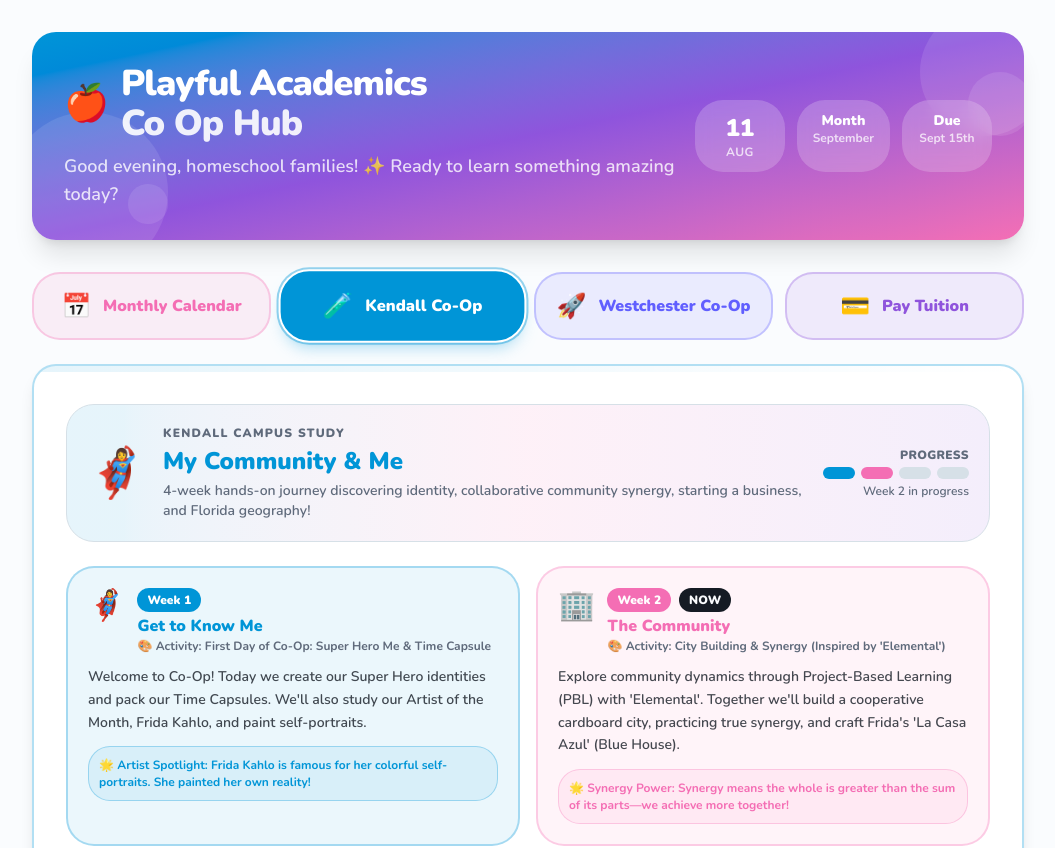
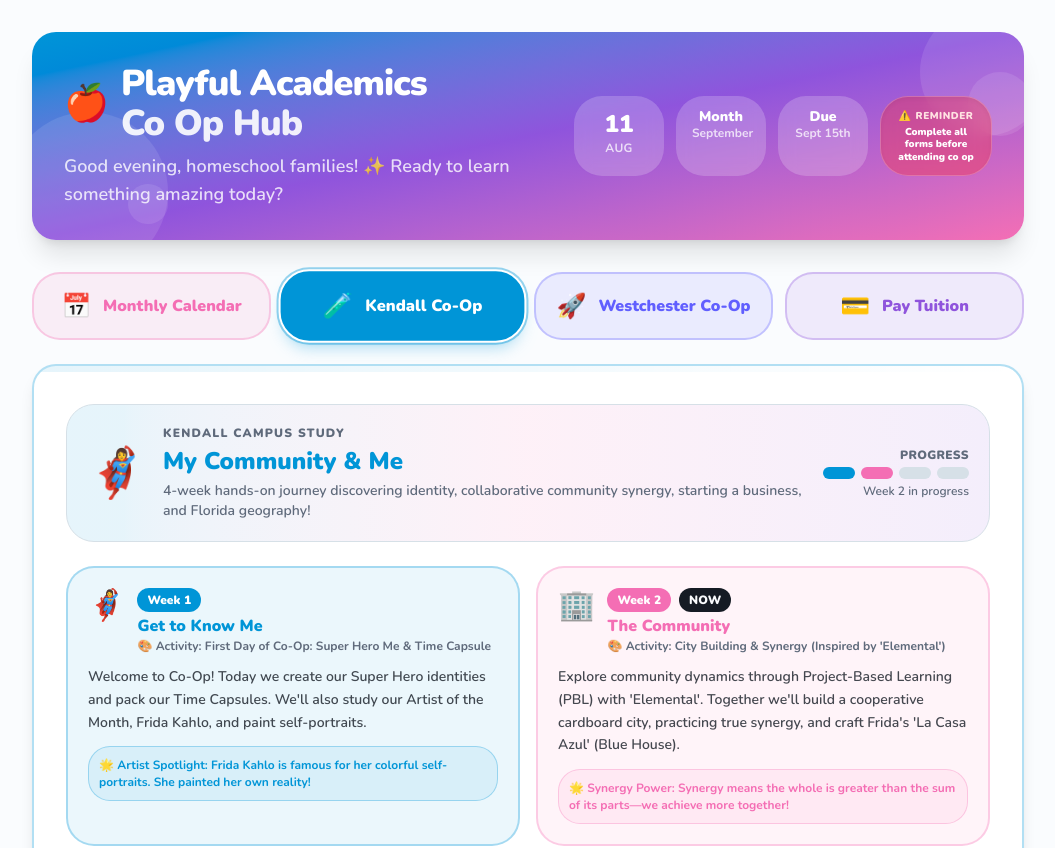
Before and after one commit to playfulacademics/homeschooler, a Next.js app: page / in a window 1280 px wide. Shown: the top 848 px of the page, without its empty margins (112-1167 px from the left). Built offline with nearby package versions, Linux system fonts and the light colour scheme.

Commit message:
Add forms reminder card next to tuition due date in header

```diff
--- a/components/dashboard-header.tsx
+++ b/components/dashboard-header.tsx
@@ -43,6 +43,14 @@ export function DashboardHeader() {
             <div className="text-sm font-black leading-tight">Due</div>
             <div className="text-xs font-bold text-white/75">Sept 15th</div>
           </div>
+          <div className="bg-red-500/35 border border-white/20 backdrop-blur-sm rounded-2xl px-4 py-3 text-center max-w-[160px] flex flex-col justify-center items-center gap-0.5 shadow-inner">
+            <div className="text-[10px] font-black uppercase tracking-wider text-red-100 flex items-center gap-1">
+              <span>⚠️</span> Reminder
+            </div>
+            <div className="text-[10px] font-black leading-tight text-white">
+              Complete all forms before attending co op
+            </div>
+          </div>
         </div>
       </div>
     </header>
```
